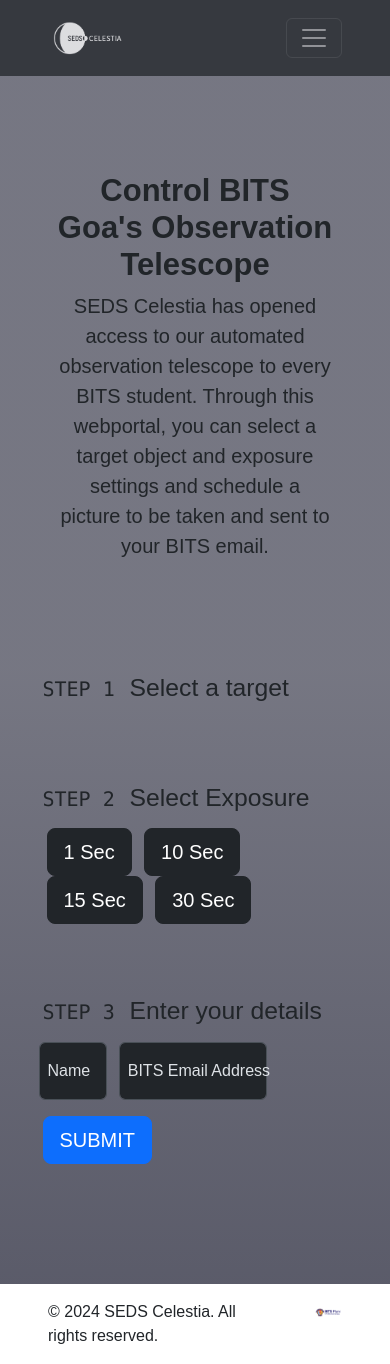
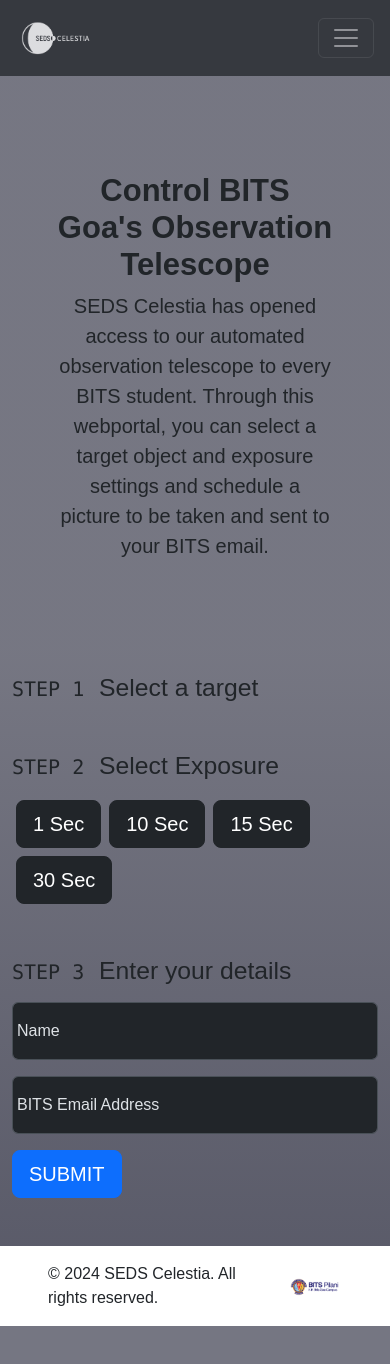
Before and after one commit to kunalm2345/telescope-webportal-website, a Flask app: page / in a window 390 px wide. After the commit the page ends 1326 px from the top, so only its background shows below. Run offline with Flask 3, Linux system fonts and the light colour scheme; data that the repository does not hold is empty; some libraries are stand-ins or nearby versions; some web fonts are replaced.

Commit message:
Made website Responsive

```diff
--- a/templates/base.html
+++ b/templates/base.html
@@ -5,7 +5,6 @@
     <meta name="viewport" content="width=device-width, initial-scale=1.0">
     <title>Observatory</title>
     <!-- Bootstrap CSS -->
-    <!-- <link href="https://stackpath.bootstrapcdn.com/bootstrap/4.5.2/css/bootstrap.min.css" rel="stylesheet">-->
     <link href="https://cdn.jsdelivr.net/npm/bootstrap@5.3.3/dist/css/bootstrap.min.css" rel="stylesheet" integrity="sha384-QWTKZyjpPEjISv5WaRU9OFeRpok6YctnYmDr5pNlyT2bRjXh0JMhjY6hW+ALEwIH" crossorigin="anonymous">
     <script src="https://cdn.jsdelivr.net/npm/bootstrap@5.3.3/dist/js/bootstrap.bundle.min.js" integrity="sha384-YvpcrYf0tY3lHB60NNkmXc5s9fDVZLESaAA55NDzOxhy9GkcIdslK1eN7N6jIeHz" crossorigin="anonymous"></script>
     <!-- Satoshi fonts -->
@@ -16,48 +15,46 @@
             background: linear-gradient(0deg, rgba(45,46,64,0.8) 0%, rgba(68,69,85,0.7346332282913166) 51%, rgba(68,69,85,0.7346332282913166) 82%, rgba(68,69,85,0.7346332282913166) 100%);
             font-family: 'Satoshi', sans-serif;
         }
-
     </style>
 </head>
 <body>
     <!-- Navigation Bar -->
-    <div class="">
-    <nav class="navbar navbar-expand-lg navbar-dark transparent-navbar bg-dark opacity-75 px-5">
+    <nav class="navbar navbar-expand-lg navbar-dark transparent-navbar bg-dark opacity-75 px-3 px-lg-5">
         <a class="navbar-brand" href="{{ url_for('home') }}">
-            <img src="{{ url_for('static', filename='images/SEDSLOGO.png') }}" alt="Seds Celestia"  class="img-fluid h-auto" width="80">
+            <img src="{{ url_for('static', filename='images/SEDSLOGO.png') }}" alt="Seds Celestia" class="img-fluid h-auto" width="80">
         </a>
-        <button class="navbar-toggler" type="button" data-toggle="collapse" data-target="#navbarNav" aria-controls="navbarNav" aria-expanded="false" aria-label="Toggle navigation">
+        <button class="navbar-toggler" type="button" data-bs-toggle="collapse" data-bs-target="#navbarNav" aria-controls="navbarNav" aria-expanded="false" aria-label="Toggle navigation">
             <span class="navbar-toggler-icon"></span>
         </button>
         <div class="collapse navbar-collapse" id="navbarNav">
-            <ul class="navbar-nav ml-auto text-center">
+            <ul class="navbar-nav ms-auto text-center">
                 <li class="nav-item">
-                    <a class="nav-link mr-3" href="{{ url_for('team') }}" id="team-button">Team</a>
+                    <a class="nav-link me-3" href="{{ url_for('team') }}" id="team-button">Team</a>
                 </li>
                 <li class="nav-item">
-                    <a class="nav-link mr-3" href="https://skyblazeastronomy.wixsite.com/agastya/team-4" target="_blank" rel="noopener noreferrer" id="about-button">About Observatory</a>
+                    <a class="nav-link me-3" href="https://skyblazeastronomy.wixsite.com/agastya/team-4" target="_blank" rel="noopener noreferrer" id="about-button">About Observatory</a>
                 </li>
             </ul>
         </div>
     </nav>
-    </div>
 
     <!-- Main Content -->
     {% block content %}{% endblock %}
 
     <!-- Footer -->
-    <footer class="footer bg-white py-3 px-5">
-        <div class="">
-            <div class="row">
-                <div class="col-9 text-start align-middle my-auto">
-                    <span class="">© 2024 SEDS Celestia. All rights reserved.</span>
+    <footer class="footer bg-white py-3 px-5 mt-5">
+        <div>
+            <div class="row align-items-center">
+                <div class="col-9 text-start">
+                    <span class="fs-6 fs-md-5 fs-lg-4">© 2024 SEDS Celestia. All rights reserved.</span>
                 </div>
                 <div class="col-3 text-end">
-                    <img src="{{ url_for('static', filename='images/bits-logo.png') }}" alt="SEDS Celestia" class="img-fluid align-middle my-auto h-auto w-50">
+                    <img src="{{ url_for('static', filename='images/bits-logo.png') }}" alt="SEDS Celestia" class="img-fluid">
                 </div>
             </div>
         </div>
     </footer>
+
 
     <!-- Bootstrap JS and dependencies -->
     <script src="https://code.jquery.com/jquery-3.5.1.slim.min.js"></script>
--- a/templates/index.html
+++ b/templates/index.html
@@ -10,19 +10,16 @@
         <p class="fs-5">SEDS Celestia has opened access to our automated observation telescope to every BITS student. Through this webportal, you can select a target object and exposure settings and schedule a picture to be taken and sent to your BITS email.</p>
     </div>
     <div class="row">
-
         <form name="theform" action="/send/" onsubmit='return validateForm()' method="post">
-
-        <div class="col-10 mx-auto">
-            <h2 class=""><span class="font-monospace fs-5 text-gray me-2">STEP 1</span> Select a target</h2>
-
+            <div class="col-12">
+                <h2><span class="font-monospace fs-5 text-gray me-2">STEP 1</span> Select a target</h2>
                 {% for category, objects in arranged_data.items() %}
                 <div class="col-12">
                     <h3 class="font-monospace fw-bold fs-5 text-gray me-2 mt-5 mb-3 text-uppercase">{{ category }}</h3>
                 </div>
                 <div class="row my-4 row-gap-3 column-gap-0 justify-content-between">
                     {% for object, image_url in objects.items() %}
-                <div class="col-3">
+                    <div class="col-6 col-sm-4 col-md-3">
                         <input type="radio" class="btn-check m-0" name="object" id="{{object}}" value="{{object}}" autocomplete="off">
                         <label for="{{object}}" class="btn mx-0 btn-dark mb-3 h-100 p-0 border-2">
                             <img src="{{ image_url }}" class="card-img-top rounded-top object-fit-cover m-0" alt="{{ object }}">
@@ -34,48 +31,41 @@
                     {% endfor %}
                 </div>
                 {% endfor %}
+            </div>
 
-            <br class="mt-5">
-            <h2 class="mt-5 mb-3"><span class="font-monospace fs-5 text-gray me-2">STEP 2</span> Select Exposure</h2>
-
-            <div class="">
+            <div class="col-12 mt-5">
+                <h2 class="mb-3"><span class="font-monospace fs-5 text-gray me-2">STEP 2</span> Select Exposure</h2>
+                <div class="d-flex flex-wrap">
                     <input type="radio" class="btn-check" id="1" name="exposure" value="1" autocomplete="off">
-                <label for="1" class="btn btn-lg btn-dark mx-1">1 Sec</label>
+                    <label for="1" class="btn btn-lg btn-dark mx-1 my-1">1 Sec</label>
 
                     <input type="radio" class="btn-check" id="2" name="exposure" value="10" autocomplete="off">
-                <label for="2" class="btn btn-lg btn-dark mx-1">10 Sec</label>
+                    <label for="2" class="btn btn-lg btn-dark mx-1 my-1">10 Sec</label>
 
                     <input type="radio" class="btn-check" id="3" name="exposure" value="15" autocomplete="off">
-                <label for="3" class="btn btn-dark btn-lg mx-1">15 Sec</label>
+                    <label for="3" class="btn btn-dark btn-lg mx-1 my-1">15 Sec</label>
 
                     <input type="radio" class="btn-check" id="4" name="exposure" value="30" autocomplete="off">
-                <label for="4" class="btn btn-dark btn-lg mx-1">30 Sec</label>
+                    <label for="4" class="btn btn-dark btn-lg mx-1 my-1">30 Sec</label>
+                </div>
             </div>
 
-            <br class="mt-5">
-            <h2 class="mt-5 mb-3"><span class="font-monospace fs-5 text-gray me-2">STEP 3</span> Enter your details</h2>
-
+            <div class="col-12 mt-5">
+                <h2 class="mb-3"><span class="font-monospace fs-5 text-gray me-2">STEP 3</span> Enter your details</h2>
                 <div class="row g-3 mb-3">
-                <div class="col-3 ps-1 form-floating" data-bs-theme="dark" style="color: #dee2e6;">
-                    <input type="text" class="form-control" id="name" name="name" placeholder="">
+                    <div class="col-12 col-sm-6 col-md-4 form-floating" data-bs-theme="dark" style="color: #dee2e6;">
+                        <input type="text" class="form-control" id="name" name="name" placeholder="Name">
                         <label for="name">Name</label>
                     </div>
-                <div class="col-6 ps-1 form-floating" data-bs-theme="dark" style="color: #dee2e6;">
-                    <input type="email" class="form-control" name="email" id="email" placeholder="">
+                    <div class="col-12 col-sm-6 col-md-8 form-floating" data-bs-theme="dark" style="color: #dee2e6;">
+                        <input type="email" class="form-control" name="email" id="email" placeholder="BITS Email Address">
                         <label for="email">BITS Email Address</label>
                     </div>
                 </div>
-
                 <button type="submit" value="submit" class="btn btn-primary btn-lg">SUBMIT</button>
+            </div>
         </form>
     </div>
-
-    </div>
-    <br class="my-5 py-5">
-    <br class="my-5 py-5">
-    <br class="my-5 py-5">
-    <br class="my-5 py-5">
-    <br class="my-5 py-5">
 </div>
 
 <script>
@@ -115,6 +105,7 @@
         alert("Data will be sent to your email in 1-2 days.");
         window.location.href = "/";
     })
-    .catch(error => console.error("Error:", error)); }
+    .catch(error => console.error("Error:", error));
+}
 </script>
 {% endblock %}
```
Also changed, not shown: templates/team.html (+7 -14 lines). Lines whose indentation alone changed are shown as unchanged.
